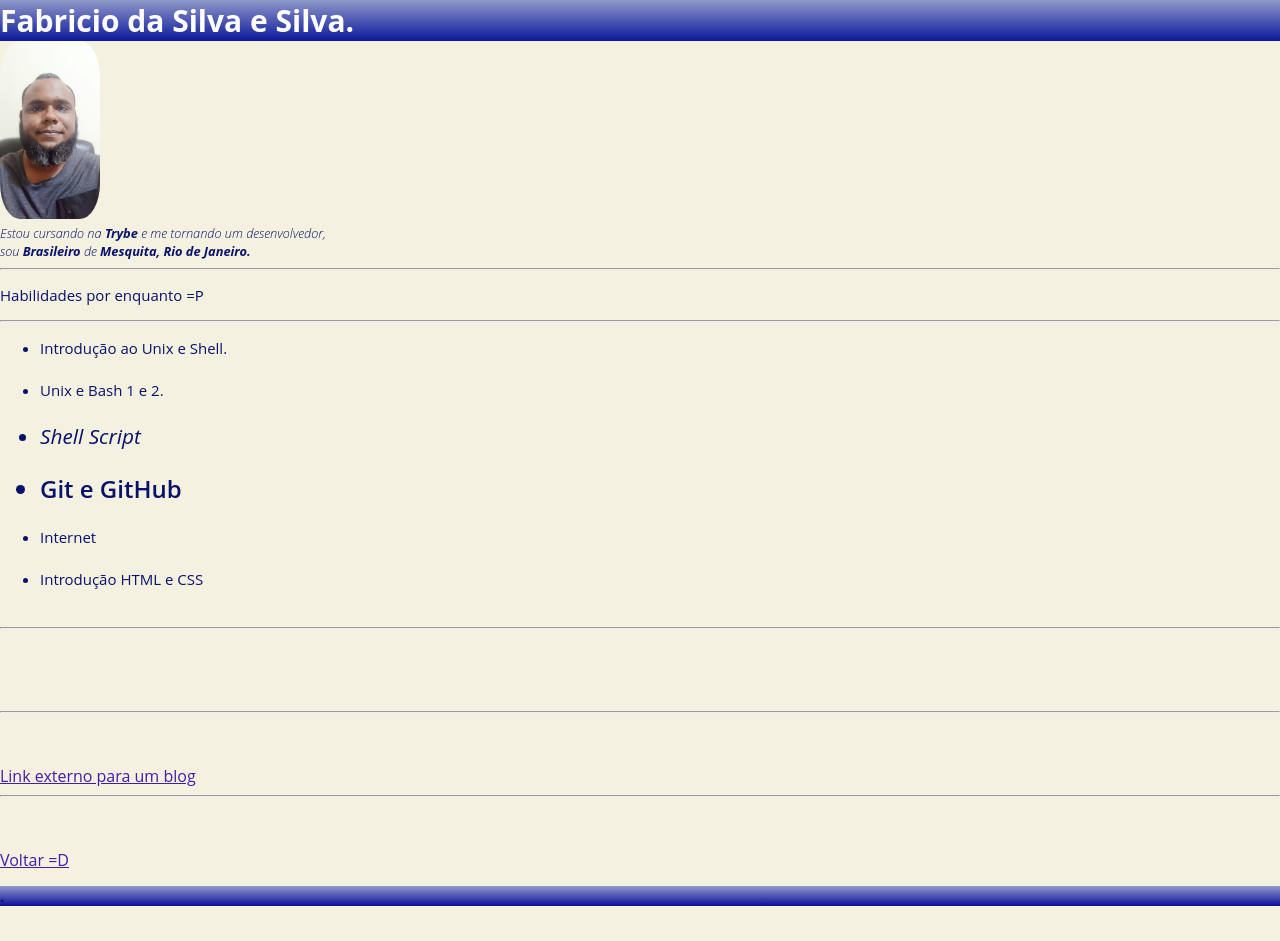
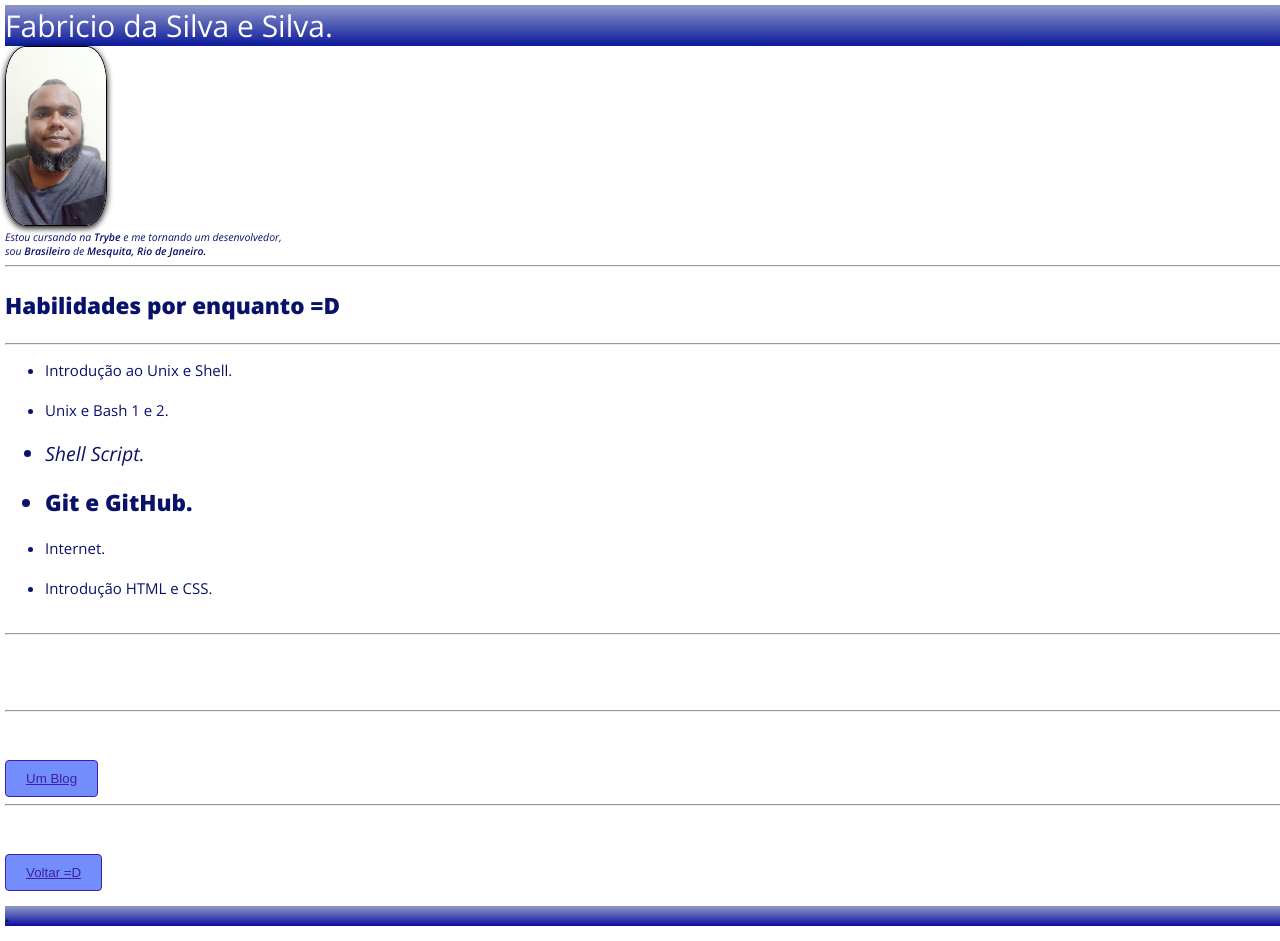
Before and after one commit to FabricioS-t07/FabricioS-t07.github.io, a plain HTML site: page index.html in a window 1280 px wide. Drawn offline with nearby package versions, Linux system fonts and the light colour scheme.

Commit message:
inserindo botoes

```diff
--- a/index.html
+++ b/index.html
@@ -4,7 +4,7 @@
         <meta charset="utf-8">
         <title>FabricioS-t07 first portfolio</title>
         <meta name="viewport" content="width=device-width, intial-scale=1.0">
-        <link href="https://fonts.googleapis.com/css2?family=Raleway:ital,wght@0,100;1,100;1,300&display=swap" rel="stylesheet">
+        <link href="https://fonts.googleapis.com/css2?family=Open+Sans:ital,wght@0,400;0,800;1,400;1,600&display=swap" rel="stylesheet">
         <link rel="stylesheet" type="text/css" href="style.css" media="screen">
     </head>
     <body >
@@ -13,20 +13,20 @@
         <div class="descricaoTipo">Estou cursando na <strong>Trybe </strong>e me tornando um desenvolvedor, </div>
         <div class="descricaoTipo">sou <strong>Brasileiro </strong>de <strong>Mesquita, Rio de Janeiro.</strong></div>
         <hr>
-        <p>Habilidades por enquanto =P</p>
+        <p class="bigLetter">Habilidades por enquanto =D</p>
         <hr>
         <ul>
             <li>Introdução ao Unix e Shell.</li>
             <br>
             <li>Unix e Bash 1 e 2.</li>
             <br>
-            <li class="bigItalicLetter"><em>Shell Script</em></li>
+            <li class="bigItalicLetter"><em>Shell Script.</em></li>
             <br>
-            <li class="bigLetter">Git e GitHub</li>
+            <li class="bigLetter">Git e GitHub.</li>
             <br>
-            <li>Internet</li>
+            <li>Internet.</li>
             <br>
-            <li>Introdução HTML e CSS</li>
+            <li>Introdução HTML e CSS.</li>
             <br>
         </ul>
         <hr>
@@ -36,12 +36,12 @@
         <hr>
         <br>
         <br>
-        <a href="https://blog.ethereum.org/" target="_blank">Link externo para um blog</a>
+        <button class="button buttonVoltar"><a href="https://blog.ethereum.org/" target="_blank">Um Blog</a></button>
         <br>
         <hr>
         <br>
         <br>
-        <a href="#link-interno-imagem">Voltar =D</a>
+        <button class="button buttonVoltar"><a href="#link-interno-imagem">Voltar =D</a></button>
         <footer>
             <p>
                 .
--- a/style.css
+++ b/style.css
@@ -1,20 +1,21 @@
 body {
     font-family: 'Open Sans', sans-serif;
-    margin: 0;
-    padding: 0;
-    background-color: #f5f1e1;
+    font-size: 15px;
+    margin: 5px;
+    padding: 0px;
+    background-color: linear-gradient(to bottom, #8f98ca, #0b199b), #f5f1e1;
     width: 100%;
     height: 100%;
 }
 .nomeTitulo{
-    font-weight: 650;
+    font-weight: 450;
     color:#ffffff;
     font-size: 30px;
 }
 .descricaoTipo{
     font-style: italic;
     font-weight: 300;
-    font-size: 0.8em;
+    font-size: 0.7em;
     color:#08126b;
 }
 .bigLetter{
@@ -26,11 +27,25 @@ body {
     font-size: 1.3em;
 }
 .picture {
+    box-shadow: 0px 2px 6px 0 #000000;
+    border: 1px solid black;
     border-radius: 20%;
     width: 100px;
 }
 .white {
     background-color: white;
+}
+.button{
+    border: 1px solid #3d1fa8;
+    border-radius: 4px;
+    background-color: #748dfd;
+    color:#78879b;
+    text-align: center;
+    padding: 10px 20px;
+}
+.buttonVoltar:hover{
+    background-color: #ced2ec;
+    transition-duration: 1s;
 }
 p, li{
 
```
